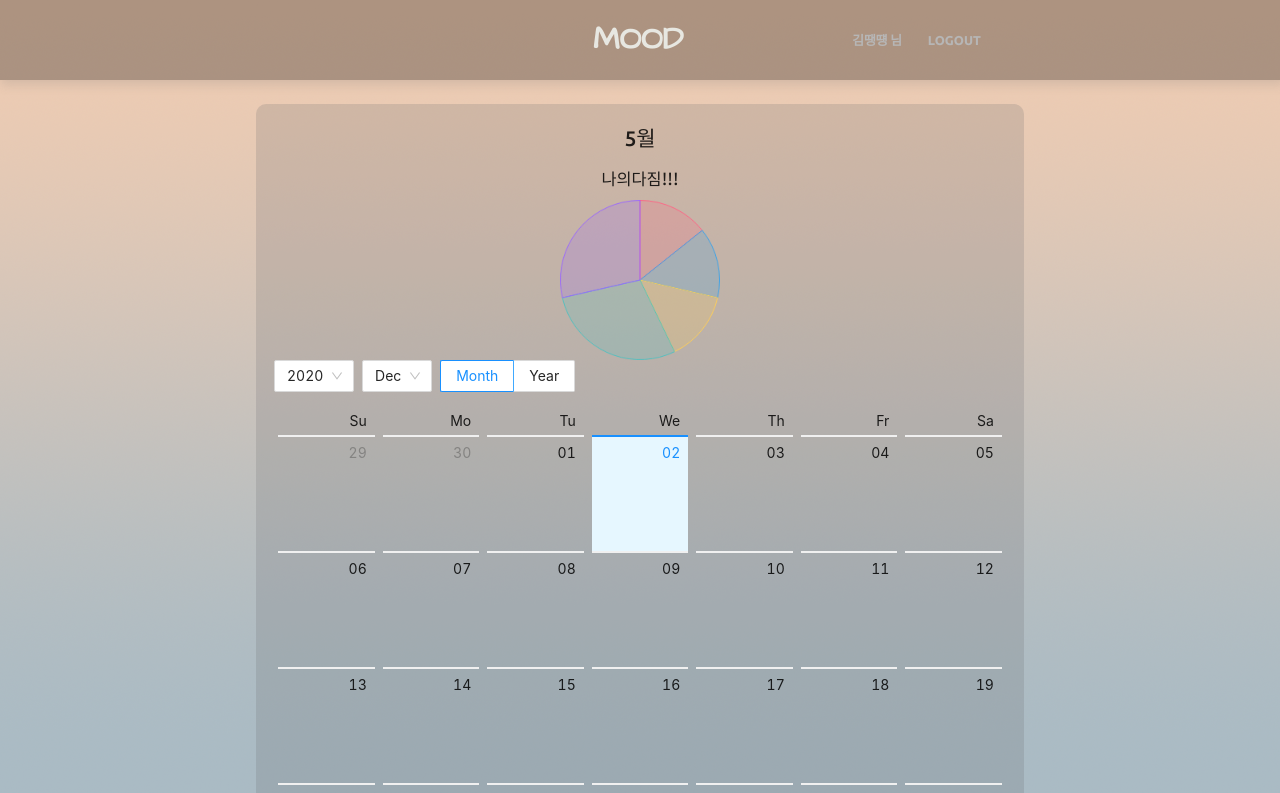
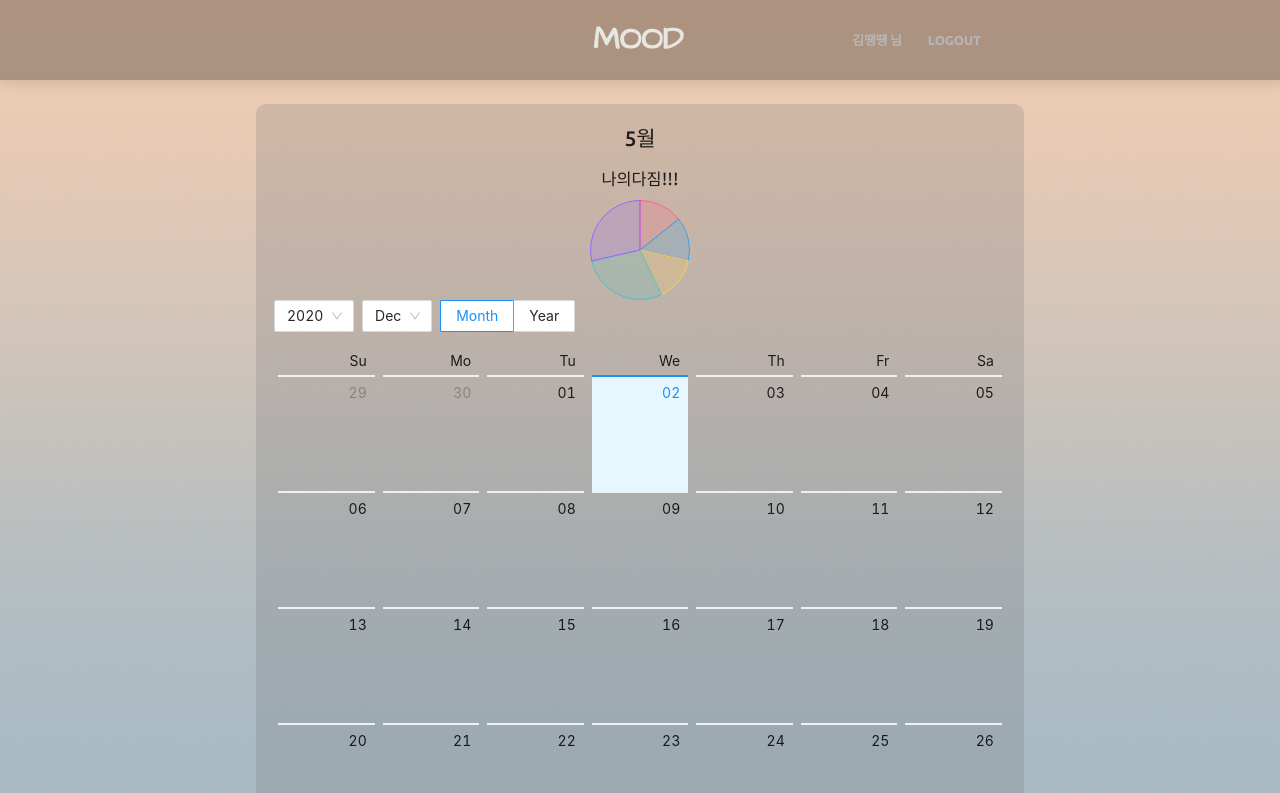
Before and after one commit to dohye1/mood-diary, a React (Create React App) app in the folder client/: page / in a window 1280 px wide. Shown: the top 793 px of the page. Built offline with nearby package versions, Linux system fonts and the light colour scheme.

Commit message:
chart sizing

```diff
--- a/client/src/components/CalendarPage/styles.scss
+++ b/client/src/components/CalendarPage/styles.scss
@@ -28,7 +28,4 @@
     .ant-picker-calendar-full .ant-picker-panel{
         background-color: rgba($color: #000000, $alpha: 0.0);
     }
-    canvas{
-        width:50vh;
-    }
 }
--- a/client/src/components/Chart/index.js
+++ b/client/src/components/Chart/index.js
@@ -46,8 +46,8 @@ const state = {
         <div className="chart-container">
              <Pie
           data={state}
-          width={500}
-          height={200}
+          width={250}
+          height={100}
           options={{
             responsive: false,
             maintainAspectRatio: false,
--- a/client/src/components/Chart/styles.scss
+++ b/client/src/components/Chart/styles.scss
@@ -1,5 +1,5 @@
 .chart-container{
-    width:100%;
+    width:80%;
     display: flex;
     align-items: center;
     justify-content: center;
```
